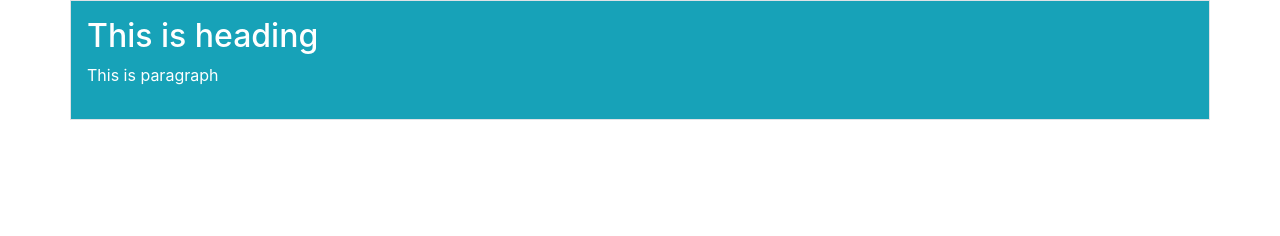
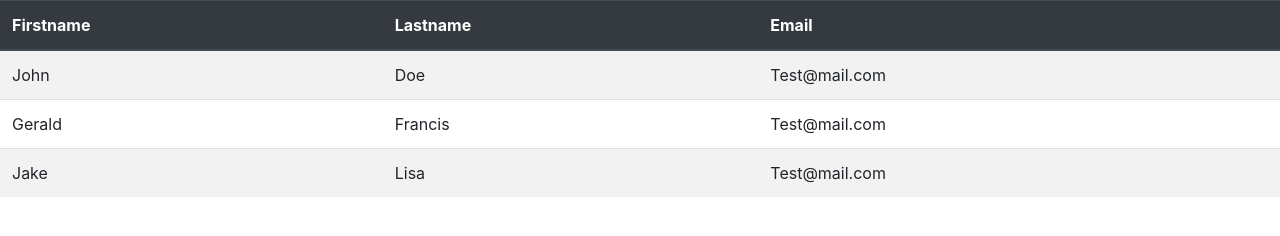
Before and after one commit to gerryfrank10/learning-bootstrap, a plain HTML site: page part1/index.html in a window 1280 px wide. Drawn offline with nearby package versions, Linux system fonts and the light colour scheme.

Commit message:
Created a basic table with some bootstrap

```diff
--- a/part1/index.html
+++ b/part1/index.html
@@ -10,11 +10,31 @@
     <link rel="stylesheet" href="https://stackpath.bootstrapcdn.com/bootstrap/4.3.1/css/bootstrap.min.css" integrity="sha384-ggOyR0iXCbMQv3Xipma34MD+dH/1fQ784/j6cY/iJTQUOhcWr7x9JvoRxT2MZw1T" crossorigin="anonymous">
   </head>
   <body>
-
-    <div class="container p-3 bg-info text-white border">
-        <h2>This is heading </h2>
-        <p>This is paragraph</p>
-    </div>
+    <table class="table table-striped">
+      <thead class="thead-dark">
+        <tr>
+          <th>Firstname</th>
+          <th>Lastname</th>
+          <th>Email</th>
+        </tr>
+      </thead>
+      <tbody>
+        <tr>
+          <td>John</td>
+          <td>Doe</td>
+          <td>Test@mail.com</td>
+        </tr>
+        <tr>
+          <td>Gerald</td>
+          <td>Francis</td>
+          <td>Test@mail.com</td>
+        </tr><tr>
+          <td>Jake</td>
+          <td>Lisa</td>
+          <td>Test@mail.com</td>
+        </tr>
+      </tbody>
+    </table>
 
 
     <!-- Optional JavaScript -->
```
